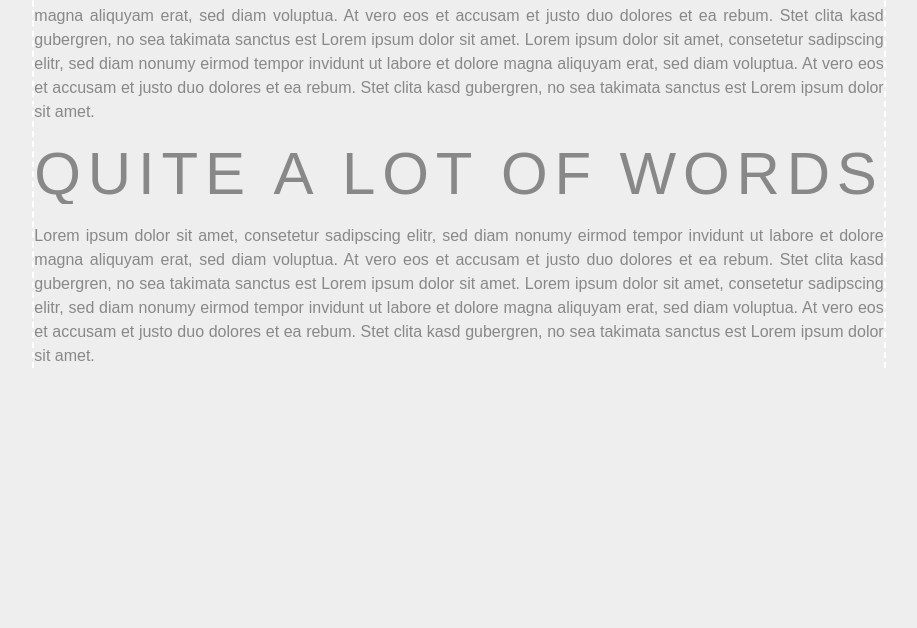
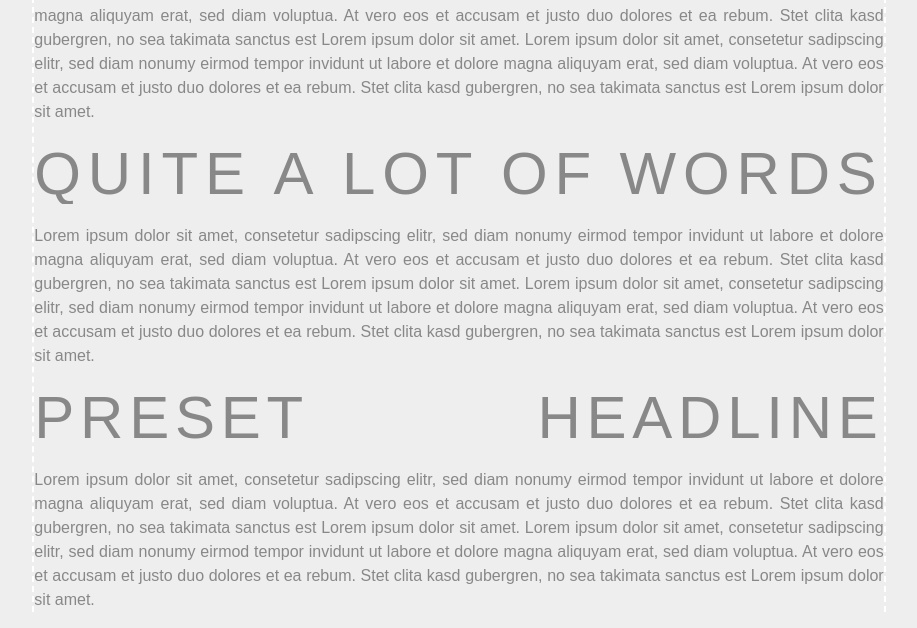
Before and after one commit to flekschas/FullWidthHeadline, a website: page index.html in a window 1280 px wide. Shown: the part 615-1243 px from the top of the page, without its empty margins (181-1098 px from the left). Before the commit the page ends 999 px from the top, so only its background shows below. Drawn offline with nearby package versions, Linux system fonts and the light colour scheme.

Commit message:
Added a prepared headline.

```diff
--- a/index.html
+++ b/index.html
@@ -22,6 +22,13 @@
     <p>Lorem ipsum dolor sit amet, consetetur sadipscing elitr, sed diam nonumy eirmod tempor invidunt ut labore et dolore magna aliquyam erat, sed diam voluptua. At vero eos et accusam et justo duo dolores et ea rebum. Stet clita kasd gubergren, no sea takimata sanctus est Lorem ipsum dolor sit amet. Lorem ipsum dolor sit amet, consetetur sadipscing elitr, sed diam nonumy eirmod tempor invidunt ut labore et dolore magna aliquyam erat, sed diam voluptua. At vero eos et accusam et justo duo dolores et ea rebum. Stet clita kasd gubergren, no sea takimata sanctus est Lorem ipsum dolor sit amet.</p>
     <h3 class="full-width-hl">Quite a lot of words</h3>
     <p>Lorem ipsum dolor sit amet, consetetur sadipscing elitr, sed diam nonumy eirmod tempor invidunt ut labore et dolore magna aliquyam erat, sed diam voluptua. At vero eos et accusam et justo duo dolores et ea rebum. Stet clita kasd gubergren, no sea takimata sanctus est Lorem ipsum dolor sit amet. Lorem ipsum dolor sit amet, consetetur sadipscing elitr, sed diam nonumy eirmod tempor invidunt ut labore et dolore magna aliquyam erat, sed diam voluptua. At vero eos et accusam et justo duo dolores et ea rebum. Stet clita kasd gubergren, no sea takimata sanctus est Lorem ipsum dolor sit amet.</p>
+    <h3 class="full-width-hl">
+      <div class="container">
+        <span class="word-1">Preset</span>
+        <span class="word-2">headline</span>
+      </div>
+    </h3>
+    <p>Lorem ipsum dolor sit amet, consetetur sadipscing elitr, sed diam nonumy eirmod tempor invidunt ut labore et dolore magna aliquyam erat, sed diam voluptua. At vero eos et accusam et justo duo dolores et ea rebum. Stet clita kasd gubergren, no sea takimata sanctus est Lorem ipsum dolor sit amet. Lorem ipsum dolor sit amet, consetetur sadipscing elitr, sed diam nonumy eirmod tempor invidunt ut labore et dolore magna aliquyam erat, sed diam voluptua. At vero eos et accusam et justo duo dolores et ea rebum. Stet clita kasd gubergren, no sea takimata sanctus est Lorem ipsum dolor sit amet.</p>
   </div>
 
   <script src="//code.jquery.com/jquery-1.11.2.min.js"></script>
```
